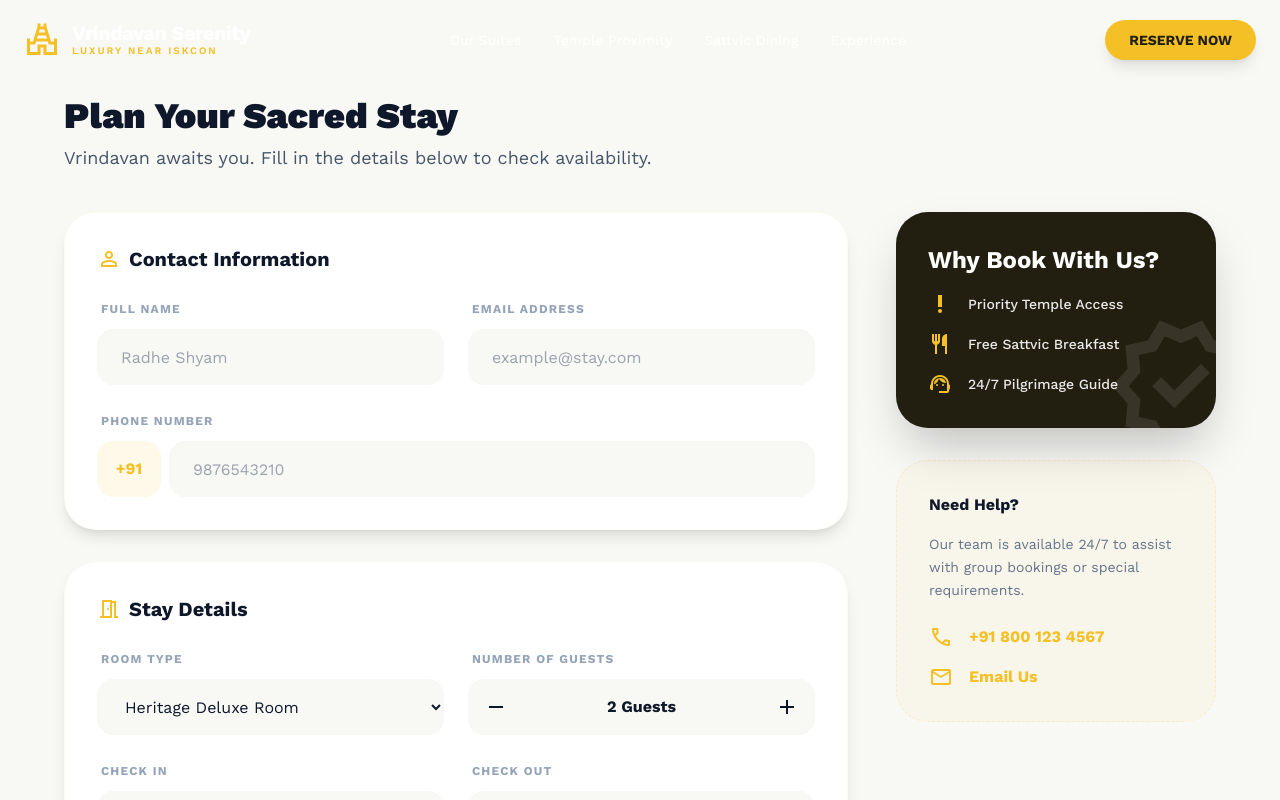
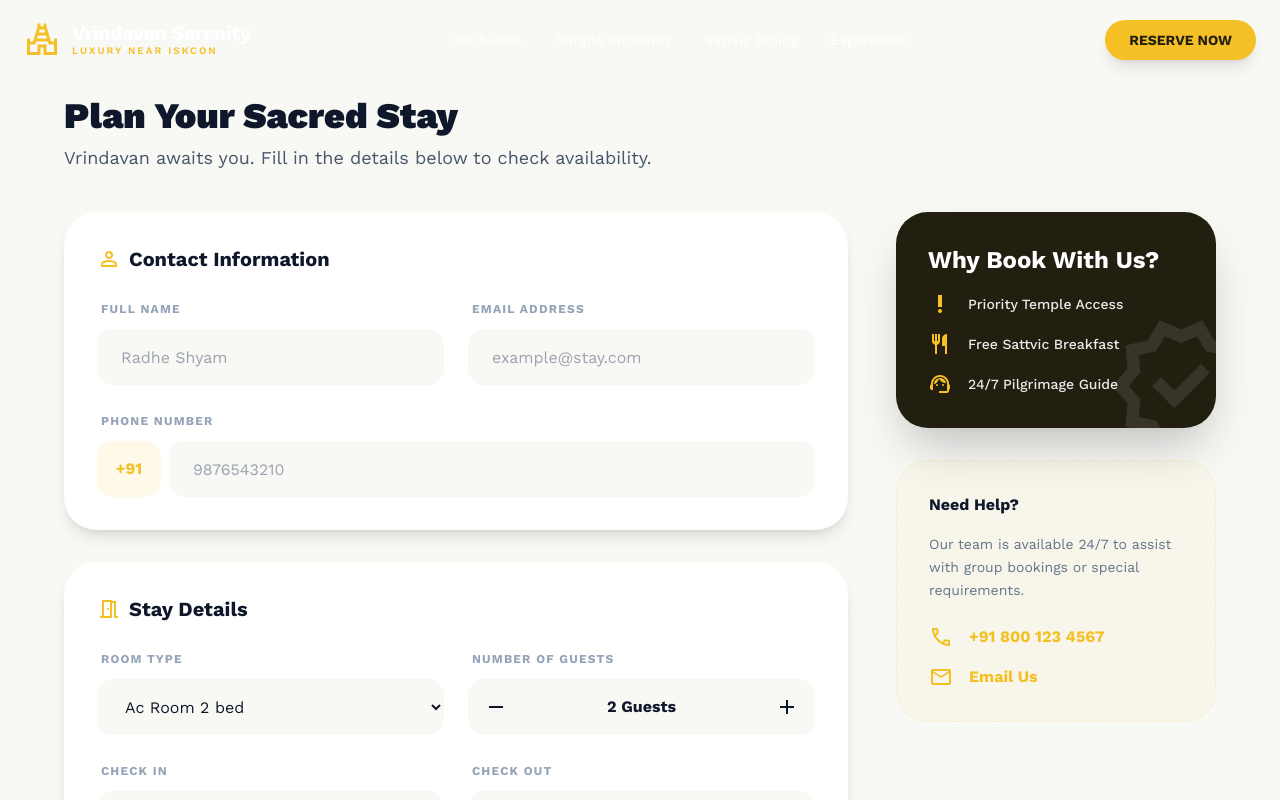
Before and after one commit to sumitkumards07/Iskon, a React (Vite) app: page /enquiry in a window 1280 px wide. Shown: the top 800 px of the page. Built offline with nearby package versions, Linux system fonts and the light colour scheme.

Commit message:
Refined room listings: kept only requested types

```diff
--- a/src/pages/Enquiry.tsx
+++ b/src/pages/Enquiry.tsx
@@ -6,7 +6,7 @@ const Enquiry: React.FC = () => {
     name: '',
     email: '',
     phone: '',
-    roomType: 'Deluxe Heritage Room',
+    roomType: 'Ac Room 2 bed',
     guests: 2,
     checkIn: '',
     checkOut: '',
@@ -93,10 +93,6 @@ const Enquiry: React.FC = () => {
                       value={formData.roomType}
                       onChange={(e) => setFormData({...formData, roomType: e.target.value})}
                     >
-                      <option>Heritage Deluxe Room</option>
-                      <option>Executive Suite</option>
-                      <option>Temple View Premium</option>
-                      <option>Radha Rani Suite</option>
                       <option>Ac Room 2 bed</option>
                       <option>Best Room</option>
                       <option>Ac room 3 bed</option>
--- a/src/pages/Rooms.tsx
+++ b/src/pages/Rooms.tsx
@@ -4,40 +4,6 @@ import { Link } from 'react-router-dom';
 
 const Rooms: React.FC = () => {
   const rooms = [
-    {
-      id: 'temple-view',
-      title: "Temple View Premier",
-      price: "₹8,500",
-      img: "https://lh3.googleusercontent.com/aida-public/AB6AXuBXPZB4H5vBRLlms6oOcCOKh-6HFML7b1MReDRlbmWuZQGuVabo2ASL3enbjGbi1QAdVoCFem1b_Of4p4CEP6m-RbTFTBHznzkd5FJRHjHFbbUK5NuV61umUprRlz_fTp0EJa7SeOGpNBbJdAdtZ2MRL-k1KV0C1aQZrKR98Gy1EhHdk2cIckEala_KKUVppFU5M7v7AFcVNZrXP9j_iOJZrSkfx-_lPE_QpUAJuPCDGnn5WKkPxL0ApM2zn2vmyg1JHV7ORPTJSw",
-      desc: "Enjoy panoramic views of the ISKCON domes and morning sunrises from your private balcony.",
-      amenities: ['Temple View', 'AC', 'Wifi', 'King Bed'],
-      badge: 'TOP CHOICE'
-    },
-    {
-      id: 'radha-rani',
-      title: "Radha Rani Suite",
-      price: "₹12,000",
-      img: "https://lh3.googleusercontent.com/aida-public/AB6AXuBR9lqzdz--JiOFXTDuUMoA4PWDv3MMG8-F9dN4yQHu9NkjC64H963hGQggI5KY_maQJtbVzBj4i2Mw-hNF_5QYjkonpQbxvu0lkoP5WbbwSXayCcj6lKspVEpR4ucXwe7N5ZC2-mhBgKvkxKp5sj209PfGszRJV9ruqRHUqqUeB_F7D-oY88gCxJLOKiw61t19frBls519xZ55N-e1yFOb-AYL91t-K3S8TCQ6I4KA2YyLalyrJLwQG0RCqz9sjVVdQwhTgzYtMg",
-      desc: "Our most spacious offering, featuring a separate meditation area and luxury bath amenities.",
-      amenities: ['Meditation Space', 'AC', 'Wifi', 'Premium Bath'],
-      badge: 'LUXURY'
-    },
-    {
-      id: 'serenity-deluxe',
-      title: "Serenity Deluxe",
-      price: "₹6,000",
-      img: "https://lh3.googleusercontent.com/aida-public/AB6AXuB1PufRhpby71S2GSfNh5wuZVtur3RVm-GvqKx2-m-ADEwZ0yHaEcoO5Psdw1unSUUsKdUP9AoU7bdpVO05FUhEA9JLAo1IzQXuXbRlJCLtWEYzlY0xlq5oeiVV1Y55TJgfreR4ynIdDinS9UeAqj0tHK4rz042vlvEgVe1qhHtEKvCBcvxAMZgs0nuKQ-B1vtpsv54z6Vp8XxaN0KSA60ukoXAW20pA0DX7kov1EcYikptOtAr-hUNctl5Aym_YR1cb_Leg-gK4Q",
-      desc: "A perfect blend of modern comfort and spiritual aesthetics for the solo traveler or couple.",
-      amenities: ['AC', 'Wifi', 'City View', 'Queen Bed']
-    },
-    {
-      id: 'heritage-deluxe',
-      title: "Heritage Deluxe Room",
-      price: "₹4,500",
-      img: "https://lh3.googleusercontent.com/aida-public/AB6AXuBsZ_KML2DW2DATFz2m7tlemgVfe5vE7QzliFjOMY8CwjoAVCFONhPXBTotQai5DxAq8gfGkDBNEkU0xMiTGnyPJvqhkLhOvndDMPyC4fAgb21eeBWlJEu1KPsCIkP88wjA978xvBaLOwUS6A3cxoI6X8cr-Hz2J4otq5wLkA4GnIfD8h061yiDSNDKCzuz-lNCbCijfVorhyJFb20WY1Hp-LL74iEh8YjE2NNlGM5R-UfHMAqdvwxBBYeG_dOpItAjqbd37UfKgw",
-      desc: "Comfortable space with traditional decor, perfect for a peaceful stay.",
-      amenities: ['AC', 'Wifi', 'Traditional Decor']
-    },
     {
       id: 'ac-2-bed',
       title: "Ac Room 2 bed",
```
